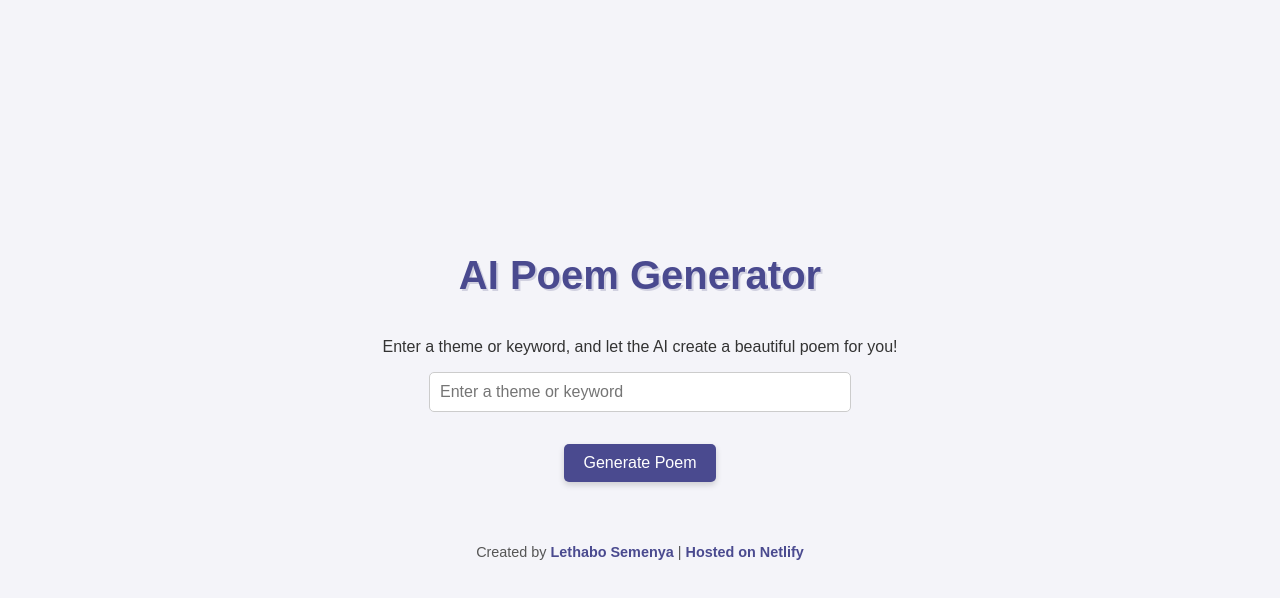
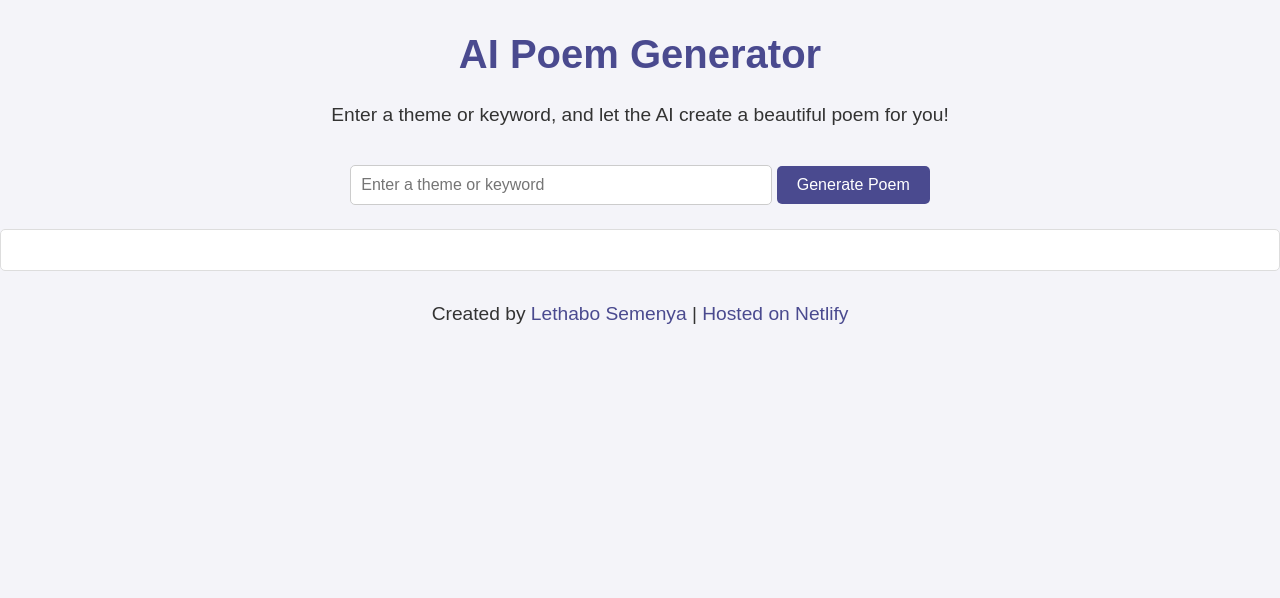
Before and after one commit to Leethabo27/ai-poems, a plain HTML site: page index.html in a window 1280 px wide. Drawn offline with Linux system fonts and the light colour scheme.

Commit message:
Update style.css

```diff
--- a/style.css
+++ b/style.css
@@ -1,78 +1,66 @@
-/* General styles */
 body {
   font-family: 'Arial', sans-serif;
   background-color: #f4f4f9;
   color: #333;
   margin: 0;
   padding: 0;
-  display: flex;
-  flex-direction: column;
-  align-items: center;
-  justify-content: center;
-  min-height: 100vh;
   text-align: center;
 }
 
-/* Header styles */
 h1 {
   font-size: 2.5rem;
-  margin-bottom: 1.5rem;
+  margin-top: 2rem;
   color: #4a4a8f;
-  text-shadow: 2px 2px #d1d1e0;
 }
 
-/* Footer styles */
-footer {
-  font-size: 0.9rem;
-  color: #555;
-  margin-top: 2rem;
+p {
+  font-size: 1.2rem;
+  margin-bottom: 1.5rem;
 }
 
-footer a {
-  color: #4a4a8f;
-  text-decoration: none;
-  font-weight: bold;
+input {
+  padding: 10px;
+  font-size: 1rem;
+  border: 1px solid #ccc;
+  border-radius: 5px;
+  width: 80%;
+  max-width: 400px;
 }
 
-footer a:hover {
-  text-decoration: underline;
-}
-
-/* Button styles */
 button {
   background-color: #4a4a8f;
   color: white;
   border: none;
   padding: 10px 20px;
-  margin: 1rem 0;
+  margin-top: 1rem;
   font-size: 1rem;
   cursor: pointer;
   border-radius: 5px;
-  box-shadow: 0 3px 6px rgba(0, 0, 0, 0.16);
 }
 
 button:hover {
   background-color: #3c3c71;
 }
 
-/* Input styles */
-input[type="text"] {
-  padding: 10px;
-  width: 80%;
-  max-width: 400px;
-  margin-bottom: 1rem;
-  border: 1px solid #ccc;
+.result {
+  margin-top: 1.5rem;
+  padding: 20px;
+  font-size: 1.2rem;
+  border: 1px solid #ddd;
+  background-color: #fff;
   border-radius: 5px;
-  font-size: 1rem;
 }
 
-/* Responsive design */
-@media (max-width: 600px) {
-  h1 {
-    font-size: 2rem;
-  }
+footer {
+  margin-top: 2rem;
+  font-size: 0.9rem;
+}
 
-  footer {
-    font-size: 0.8rem;
-  }
+footer a {
+  color: #4a4a8f;
+  text-decoration: none;
 }
+
+footer a:hover {
+  text-decoration: underline;
+}
```
